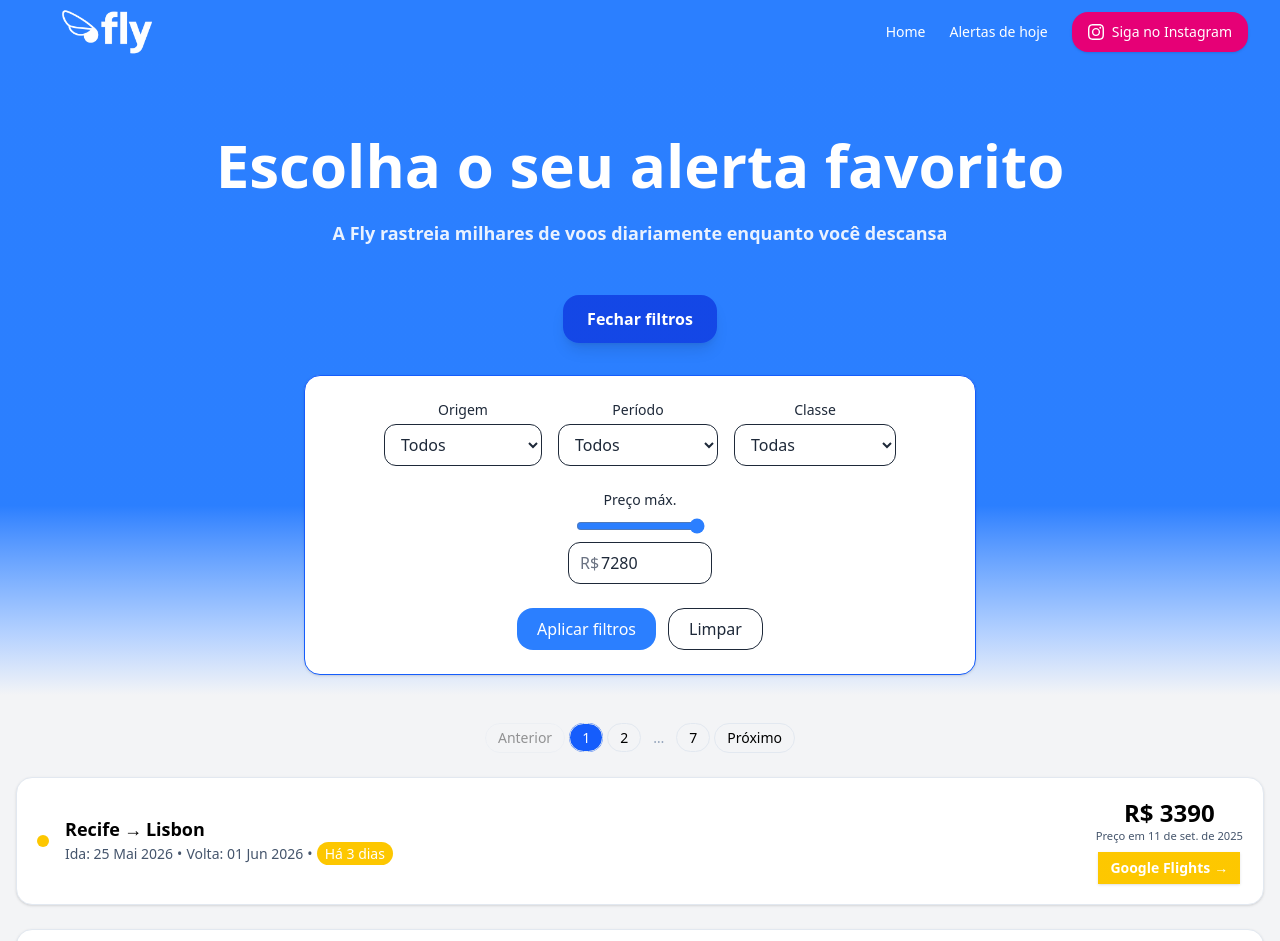
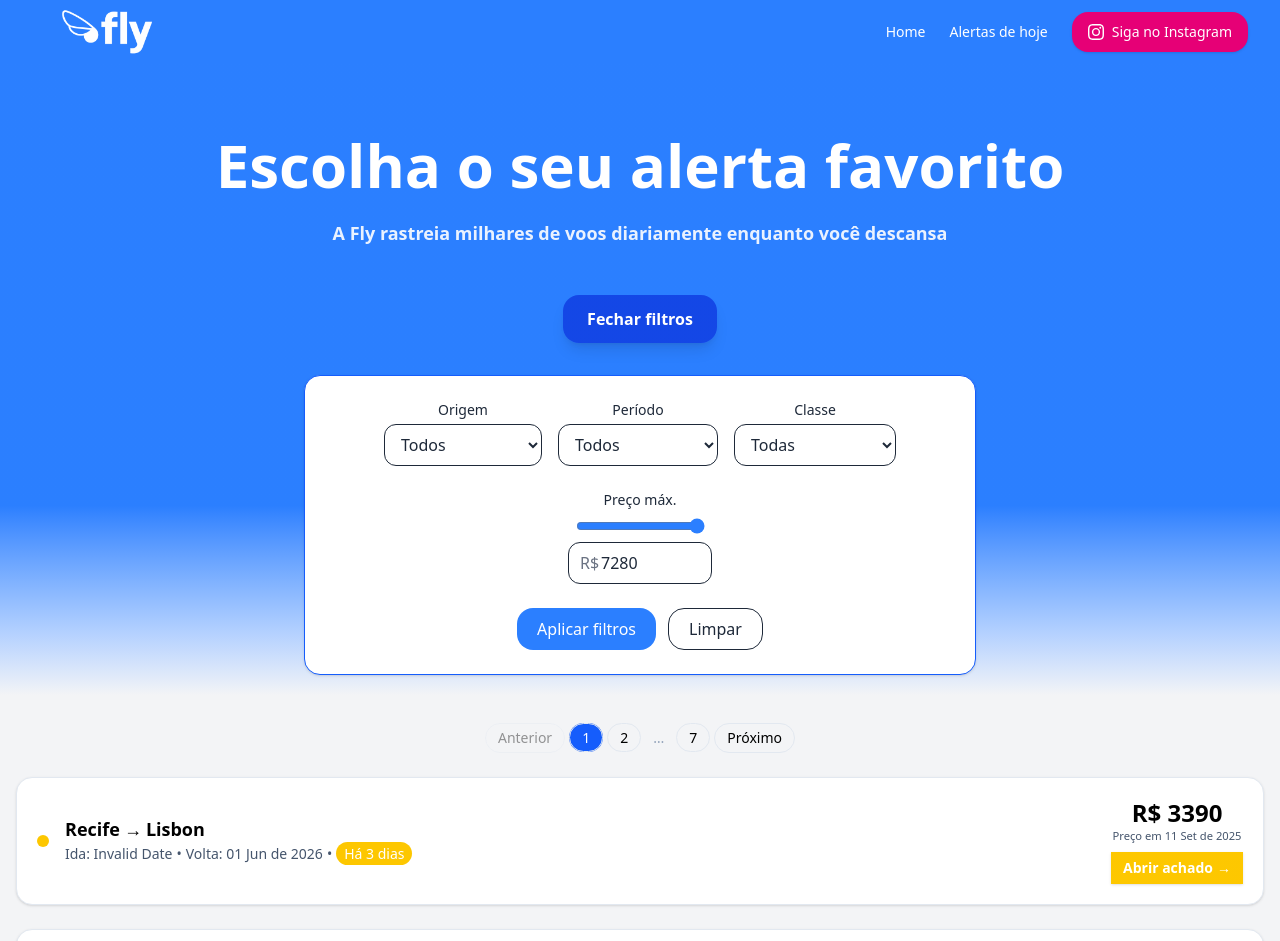
Before and after one commit to GCOUTO-FONSECA/flytripalert_js-site, a Next.js app: page / in a window 1280 px wide. Shown: the top 941 px of the page. Built offline with nearby package versions, Linux system fonts and the light colour scheme.

Commit message:
fix: enhance translateDate function to accept locale parameter; update date display in AlertCard component; add validation for past departure dates

```diff
--- a/components/AlertCard.tsx
+++ b/components/AlertCard.tsx
@@ -1,3 +1,4 @@
+"use client";
 import Link from "next/link";
 
 type Props = {
@@ -42,9 +43,12 @@ const gradientByColor: Record<string, string> = {
   gray: "bg-gradient-to-r from-gray-400 to-gray-400 hover:from-gray-500 hover:to-gray-300",
 };
 
-function translateDate(dateStr: string): string {
+function translateDate(dateStr: string, translateTo: string): string {
   const date = new Date(dateStr);
-  return date.toLocaleDateString('pt-BR', { day: '2-digit', month: 'short', year: 'numeric' });
+  let newDate = date.toLocaleDateString(translateTo, { day: '2-digit', month: 'short', year: 'numeric' }).replace(".", "").replace(" de ", " ");
+  // Capitalize first letter of month
+  newDate = newDate.replace(/(\d{2}) (\w)(\w+)/, (match, d, m1, mRest) => `${d} ${m1.toUpperCase()}${mRest}`);
+  return newDate;
 }
 
 export default function AlertCard(p: Props) {
@@ -91,8 +95,8 @@ export default function AlertCard(p: Props) {
                     [&>span]:inline sm:[&>span]:whitespace-nowrap
                       sm:[&>span:not(:last-child)]:after:content-['•']
                       sm:[&>span:not(:last-child)]:after:mx-1">
-          <span>Ida: {p.depart}</span>
-          <span>Volta: {p.return}</span>
+          <span>Ida: {translateDate(p.depart, 'pt-BR')}</span>
+          <span>Volta: {translateDate(p.return, 'pt-BR')}</span>
           <span className={`px-2 py-0.5 rounded-full text-white font-medium ${color} inline-flex w-fit`}>
             {elapsedTime >= 1 ? elapsedTime === 1 ? "Há 1 dia" : "Há " + elapsedTime.toString() + " dias" : "Hoje"}
           </span>
@@ -101,11 +105,11 @@ export default function AlertCard(p: Props) {
     <div className="self-center flex flex-col items-center justify-center text-center">
     <div className="text-xl sm:text-2xl font-bold leading-tight">
         {p.currency} {p.price}
-        <p className="text-slate-600 font-light text-[0.5rem] sm:text-xs md:text-sm lg:text-[0.7rem]">Preço em {translateDate(p.found_at)}</p>
+        <p className="text-slate-600 font-light text-[0.5rem] sm:text-xs md:text-sm lg:text-[0.7rem]">Preço em {translateDate(p.found_at, 'pt-BR')}</p>
     </div>
 
     <Link
-      href={`${p.link}`}
+      href={p.link}
       target="_blank"
       rel="noopener noreferrer"
       className={`mt-2 inline-flex items-center justify-center gap-1
@@ -115,8 +119,14 @@ export default function AlertCard(p: Props) {
       focus-visible:outline-2 focus-visible:outline-offset-2 focus-visible:outline-blue-600
       active:translate-y-px`}
       aria-label="Abrir este achado"
+      onClick={e => {
+      if (new Date(p.depart) < new Date()) {
+        e.preventDefault();
+        alert("Este alerta possui data de ida no passado");
+      }
+      }}
     >
-      Google Flights
+      Abrir achado
       <span aria-hidden="true">→</span>
     </Link>
     </div>
```
